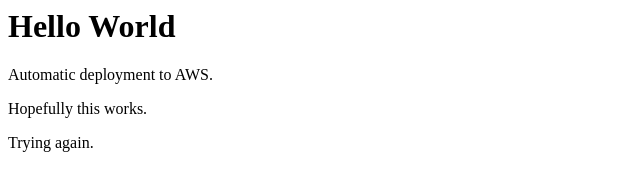
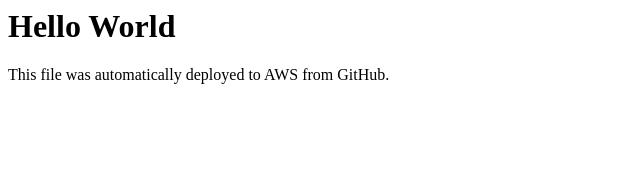
Before and after one commit to sleslie23/website, a plain HTML site: page index.html in a window 1280 px wide. Shown: the whole page, without its empty margins (0-640 px from the left). Drawn offline with Linux system fonts and the light colour scheme.

Commit message:
Triggering GH action.

```diff
--- a/index.html
+++ b/index.html
@@ -4,8 +4,6 @@
 	</head>
 	<body>
 		<h1>Hello World</h1>
-		<p>Automatic deployment to AWS.</p>
-		<p>Hopefully this works.</p>
-		<p>Trying again.</p>
+		<p>This file was automatically deployed to AWS from GitHub.</p>
 	</body>
 </html>
```
